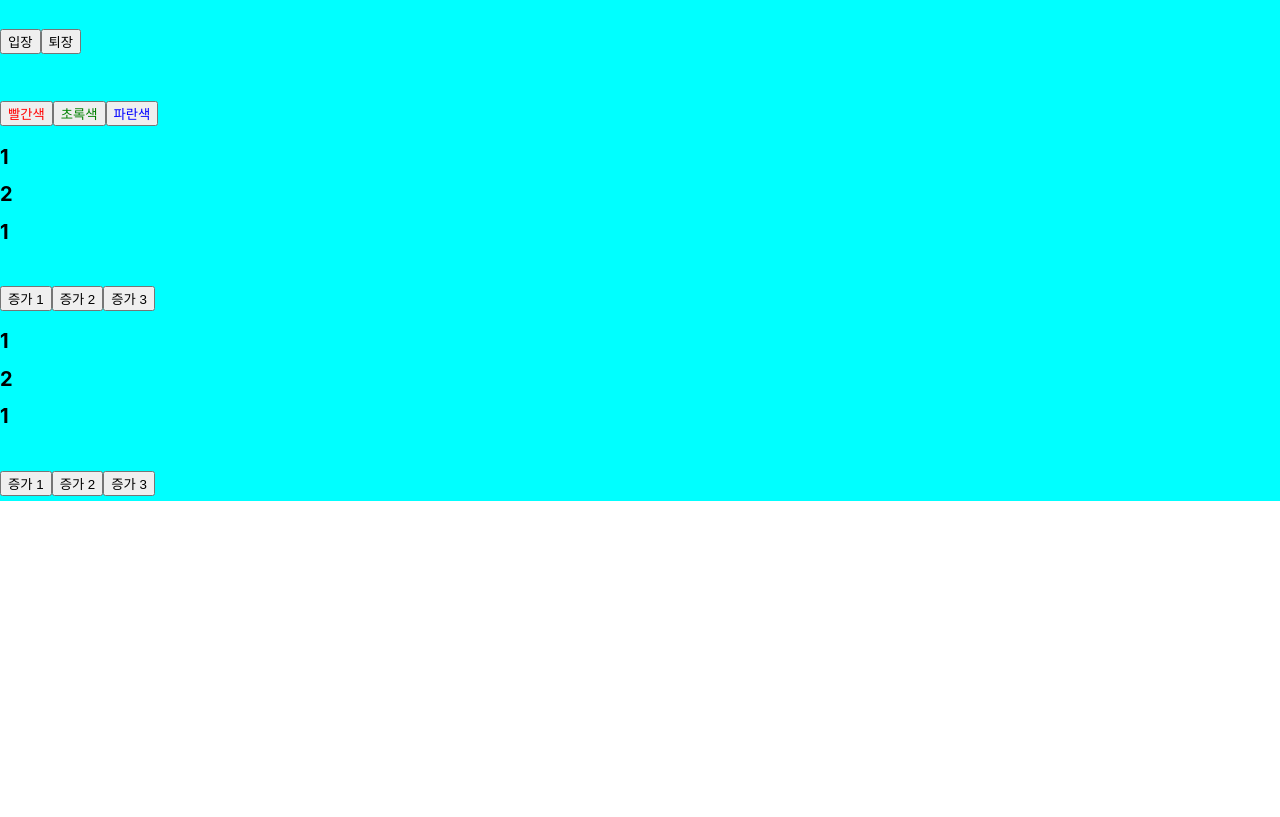
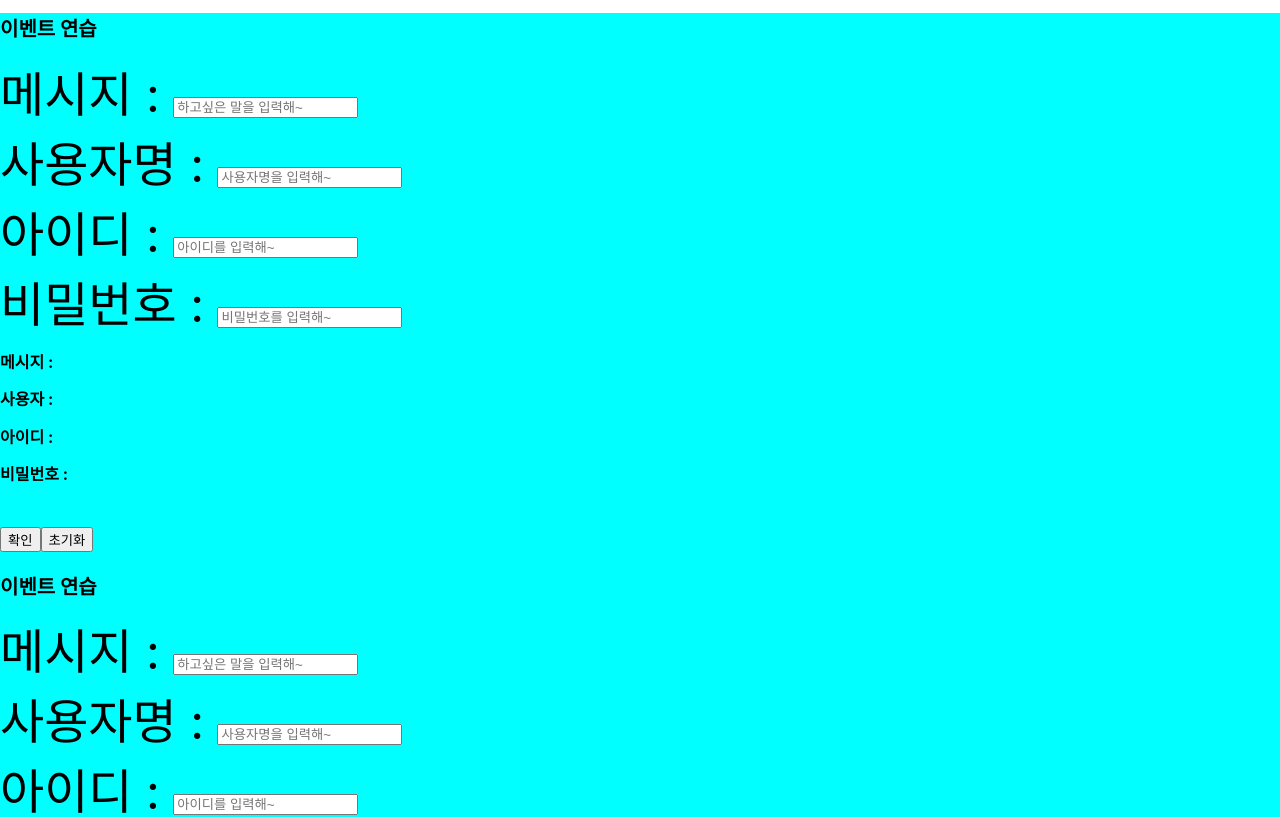
Before and after one commit to Hogrii/Douzone_React, a React (Create React App) app in the folder hello-app/: page / in a window 1280 px wide. Shown: the top 817 px of the page. Built offline with nearby package versions, Linux system fonts and the light colour scheme.

Commit message:
유효성체크

```diff
--- a/hello-app/src/App7.js
+++ b/hello-app/src/App7.js
@@ -8,7 +8,7 @@ class App7 extends Component {
   render() {
     return (
       <div className="react">
-        {/* <EventPractice /> */}
+        <EventPractice />
         <EventPracticeFunc />
       </div>
     );
--- /dev/null
+++ b/hello-app/src/comp/EventPractice.css
@@ -0,0 +1,7 @@
+.success {
+  background-color: lightgreen;
+}
+
+.failure {
+  background-color: lightcoral;
+}
--- a/hello-app/src/comp/EventPractice.js
+++ b/hello-app/src/comp/EventPractice.js
@@ -1,10 +1,12 @@
 import React, { Component } from 'react';
+import './EventPractice.css';
 
 class EventPractice extends Component {
   state = {
     message: '',
     username: '',
     userid: '',
+    passwd: '',
   };
 
   /*
@@ -25,27 +27,73 @@ class EventPractice extends Component {
     this.setState({ [e.target.name]: e.target.value });
   };
 
+  // handlerKeyDown = (e) => {
+  //   console.log(e);
+  //   if (e.code === 'Enter') this.handlerInit(e);
+  // };
+
   handlerInit = () => {
     this.setState({
       message: '',
       username: '',
       userid: '',
+      passwd: '',
     });
+  };
+
+  handlerSubmit = (e) => {
+    let passwd = document.querySelector("input[name='passwd']");
+    passwd.className = '';
+    if (this.state.passwd === '0000') {
+      passwd.className = 'success';
+    } else {
+      passwd.className = 'failure';
+    }
+
+    if (this.state.message === '') {
+      // form 속성 action에 설정된 주소로 입력 값 전달을 취소한다
+      alert('메시지 입력해줘~');
+      e.preventDefault();
+      // 원시적인 자바스크립트 코드
+      let message = document.querySelector("input[name='userid']");
+      message.focus();
+      return false;
+    }
+
+    if (this.state.username === '') {
+      alert('이름 입력해줘~');
+      e.preventDefault();
+      let username = document.querySelector("input[name='username']");
+      username.focus();
+      return false;
+    }
+
+    if (this.state.userid === '') {
+      alert('아이디 입력해줘~');
+      e.preventDefault();
+      let userid = document.querySelector("input[name='userid']");
+      userid.focus();
+      return false;
+    }
   };
 
   render() {
     return (
       <div>
         <h1>이벤트 연습</h1>
+        <form
+          name="myForm"
+          action="registerMember.do"
+          method="get"
+          onSubmit={this.handlerSubmit}
+        >
           메시지 :{' '}
           <input
             type="text"
             name="message"
             placeholder="하고싶은 말을 입력해~"
             onChange={this.handlerChange}
-          onKeyDown={(e) => {
-            if (e.code === 'Enter') this.handlerInit(e);
-          }}
+            // onKeyDown={this.handlerKeyDown}
             value={this.state.message}
           />
           <br />
@@ -55,9 +103,7 @@ class EventPractice extends Component {
             name="username"
             placeholder="사용자명을 입력해~"
             onChange={this.handlerChange}
-          onKeyDown={(e) => {
-            if (e.code === 'Enter') this.handlerInit(e);
-          }}
+            // onKeyDown={this.handlerKeyDown}
             value={this.state.username}
           />
           <br />
@@ -67,15 +113,26 @@ class EventPractice extends Component {
             name="userid"
             placeholder="아이디를 입력해~"
             onChange={this.handlerChange}
-          onKeyDown={(e) => {
-            if (e.code === 'Enter') this.handlerInit(e);
-          }}
+            // onKeyDown={this.handlerKeyDown}
             value={this.state.userid}
+          />
+          <br />
+          비밀번호 :{' '}
+          <input
+            type="password"
+            name="passwd"
+            placeholder="비밀번호를 입력해~"
+            onChange={this.handlerChange}
+            // onKeyDown={this.handlerKeyDown}
+            value={this.state.passwd}
           />
           <h2>메시지 : {this.state.message}</h2>
           <h2>사용자 : {this.state.username}</h2>
           <h2>아이디 : {this.state.userid}</h2>
+          <h2>비밀번호 : {this.state.passwd}</h2>
+          <button type="submit">확인</button>
           <button onClick={this.handlerInit}>초기화</button>
+        </form>
       </div>
     );
   }
--- a/hello-app/src/index.js
+++ b/hello-app/src/index.js
@@ -13,7 +13,7 @@ import reportWebVitals from './reportWebVitals';
 const root = ReactDOM.createRoot(document.getElementById('root'));
 root.render(
   <React.StrictMode>
-    <App6 />
+    <App7 />
   </React.StrictMode>
 );
 
```
Lines whose indentation alone changed are shown as unchanged.
